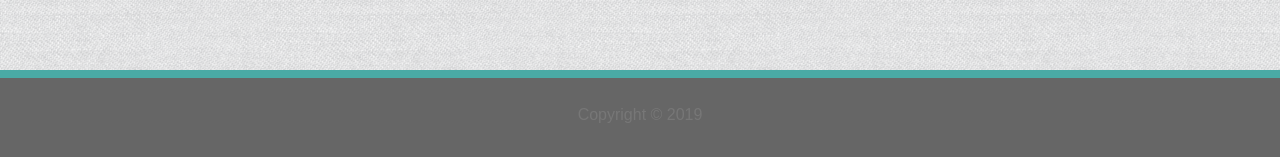
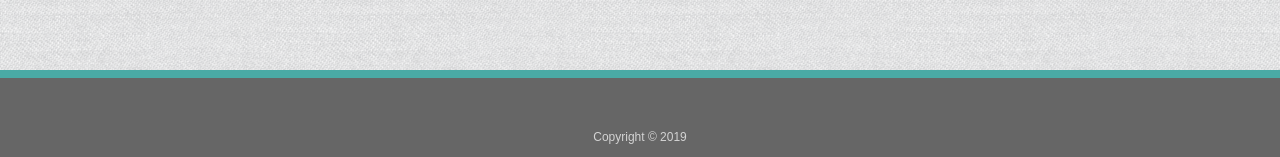
Before and after one commit to krpharr/portfolio, a plain HTML site: page index.html in a window 1280 px wide. Shown: the part 640-797 px from the top of the page. Drawn offline with Linux system fonts and the light colour scheme.

Commit message:
pushed copyright lower in footer

```diff
--- a/assets/css/style.css
+++ b/assets/css/style.css
@@ -214,5 +214,7 @@ input[type=submit] {
     border-top: 8px solid #4aaaa5;
     background-color: #666666;
     text-align: center;
-    padding: 28px;
+    padding: 52px 0 0 0;
+    font-size: 12px;
+    color: lightgrey;
  }
```
